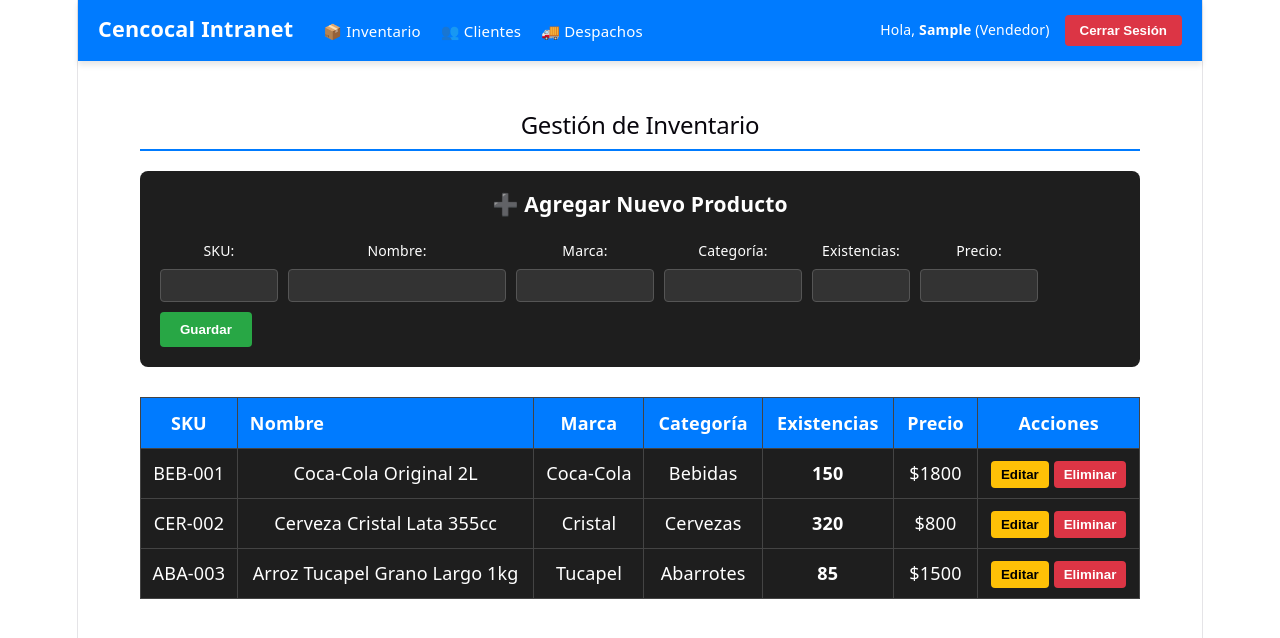
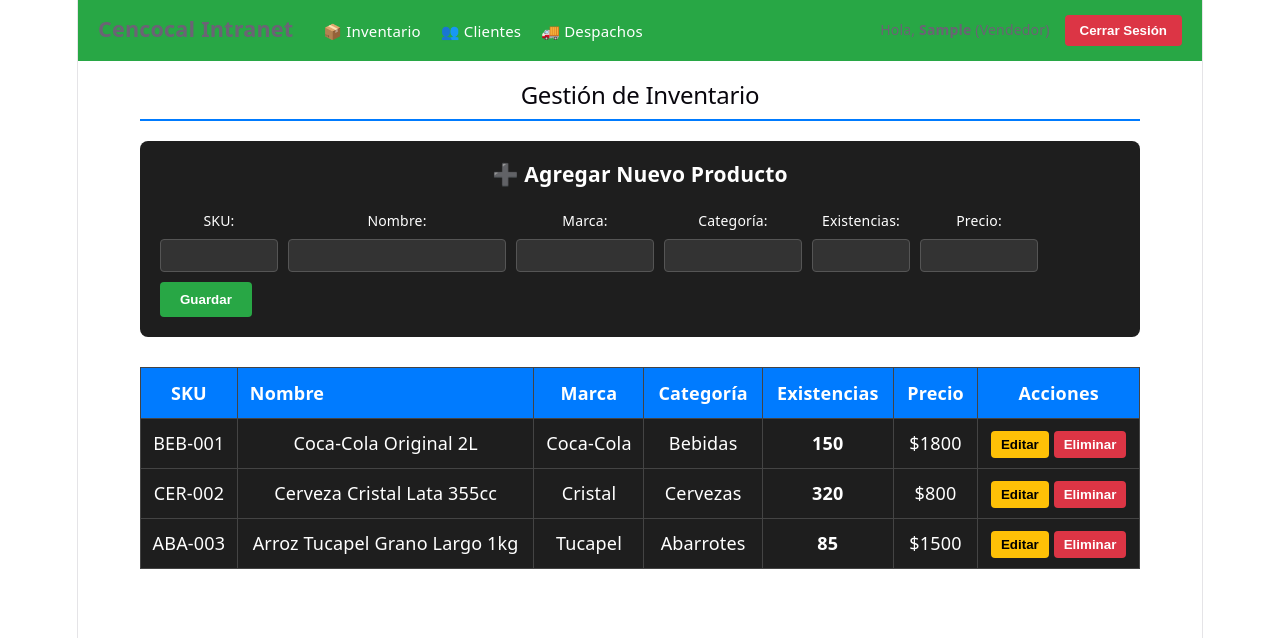
Before and after one commit to Latuliny/cencocal-intranet, a React (Vite) app: page / in a window 1280 px wide. Both pictures are taken after typing "Sample", "Sample123" into the empty fields and a click on the button "Ingresar". Shown: the top 638 px of the page. Built offline with nearby package versions, Linux system fonts and the light colour scheme.

Commit message:
cambio de color viendo cual queda mejor

```diff
--- a/src/components/Navbar.tsx
+++ b/src/components/Navbar.tsx
@@ -15,7 +15,7 @@ export const Navbar = () => {
   if (!user) return null;
 
   return (
-    <nav style={{ background: '#007bff', padding: '15px 20px', display: 'flex', justifyContent: 'space-between', alignItems: 'center', color: 'white', marginBottom: '30px', boxShadow: '0 4px 6px rgba(0,0,0,0.1)' }}>
+    <nav style={{ background: '#28a745', padding: '15px 20px', display: 'flex', justifyContent: 'space-between', alignItems: 'center' }}>
       <div>
         <span style={{ fontWeight: 'bold', fontSize: '1.2rem', marginRight: '30px' }}>Cencocal Intranet</span>
         <Link to="/inventario" style={{ color: 'white', textDecoration: 'none', marginRight: '20px', fontSize: '15px' }}>📦 Inventario</Link>
```
